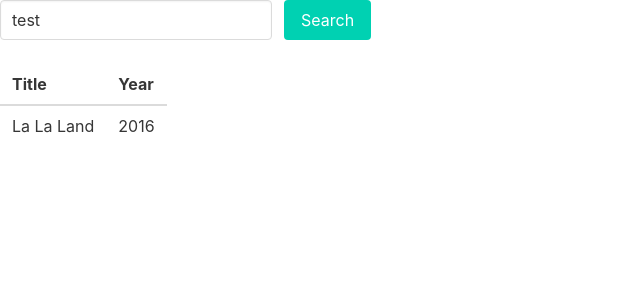
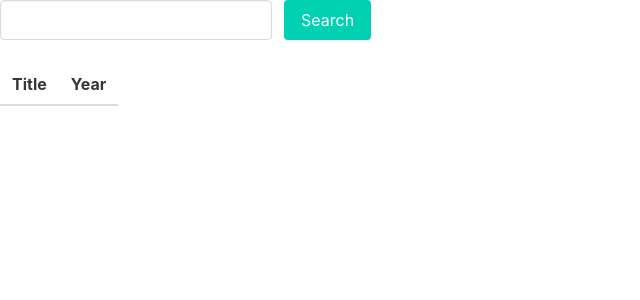
Before and after one commit to matbanasik/movie-search, a React (Create React App) app: page / in a window 1280 px wide. Shown: the top 300 px of the page, without its empty margins (0-640 px from the left). Built offline with nearby package versions, Linux system fonts and the light colour scheme.

Commit message:
trigger search on button click

```diff
--- a/src/App.tsx
+++ b/src/App.tsx
@@ -1,24 +1,44 @@
-import React, { FC } from "react";
+import React, { FC, useState } from "react";
 import SearchButton from './components/SearchButton';
 import SearchInput from './components/SearchInput';
 import ItemsList from './components/ItemsList';
-// import './style/index.scss';
+import Movie from './interfaces/movie';
 import "bulma";
 
+
+const API_KEY = 'bfb1987';
+
 const App: FC = () => {
+    const [searchValue, setSearchValue] = useState('');
+    const [items, setItems] = useState<Movie[]>([]);
+
+    const handleInputChange = (e: React.FormEvent<HTMLInputElement>) => {
+        setSearchValue(e?.currentTarget?.value || '')
+    }
+
+    const handleSearchButtonClick = async () => {
+        try {
+            const response = await fetch(`http://www.omdbapi.com/?apikey=${API_KEY}&t=${searchValue}`);
+            const movies = await response.json();
+            setItems([movies]);
+        } catch(e) {
+            console.log(e);
+        }
+    }
+
     return (
         <div className="App">
             <div className="block">
                 <div className="field is-grouped">
                     <div className="control">
-                        <SearchInput value="test" />
+                        <SearchInput value={searchValue} onChange={handleInputChange} />
                     </div>
                     <div className="control">
-                        <SearchButton onClick={() => 'sasasa'} />
+                        <SearchButton onClick={handleSearchButtonClick} />
                     </div>
                 </div>
             </div>
-            <ItemsList />
+            <ItemsList items={items} />
         </div>
     )
 }
--- a/src/components/SearchInput.tsx
+++ b/src/components/SearchInput.tsx
@@ -1,12 +1,13 @@
 import React, { FC } from 'react';
 
 interface SearchInputProps {
-    value: string
+    value: string,
+    onChange: (e: React.FormEvent<HTMLInputElement>) => void,
 }
 
-const SearchInput: FC<SearchInputProps> = ( { value }) => {
+const SearchInput: FC<SearchInputProps> = ( { value, onChange }) => {
     return (
-        <input type="text" className="input" value={value} />
+        <input type="text" className="input" value={value} onChange={onChange} />
     );
 };
 
--- /dev/null
+++ b/src/interfaces/movie.ts
@@ -0,0 +1,8 @@
+import { moveEmitHelpers } from "typescript";
+
+interface Movie {
+    Title: string,
+    Year: string,
+}
+
+export default Movie;
```
Also changed, not shown: src/components/ItemsList.tsx (+6 -5 lines).
